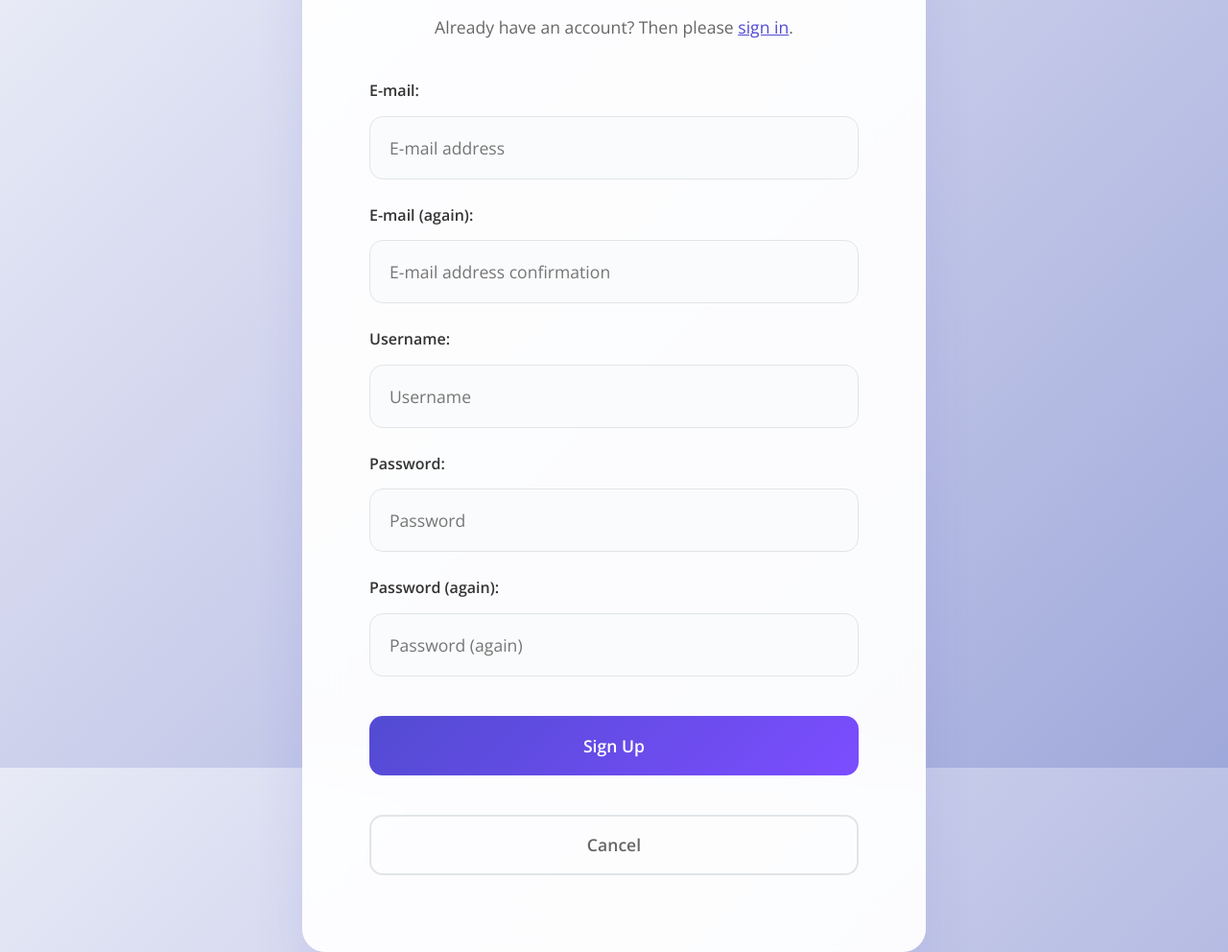
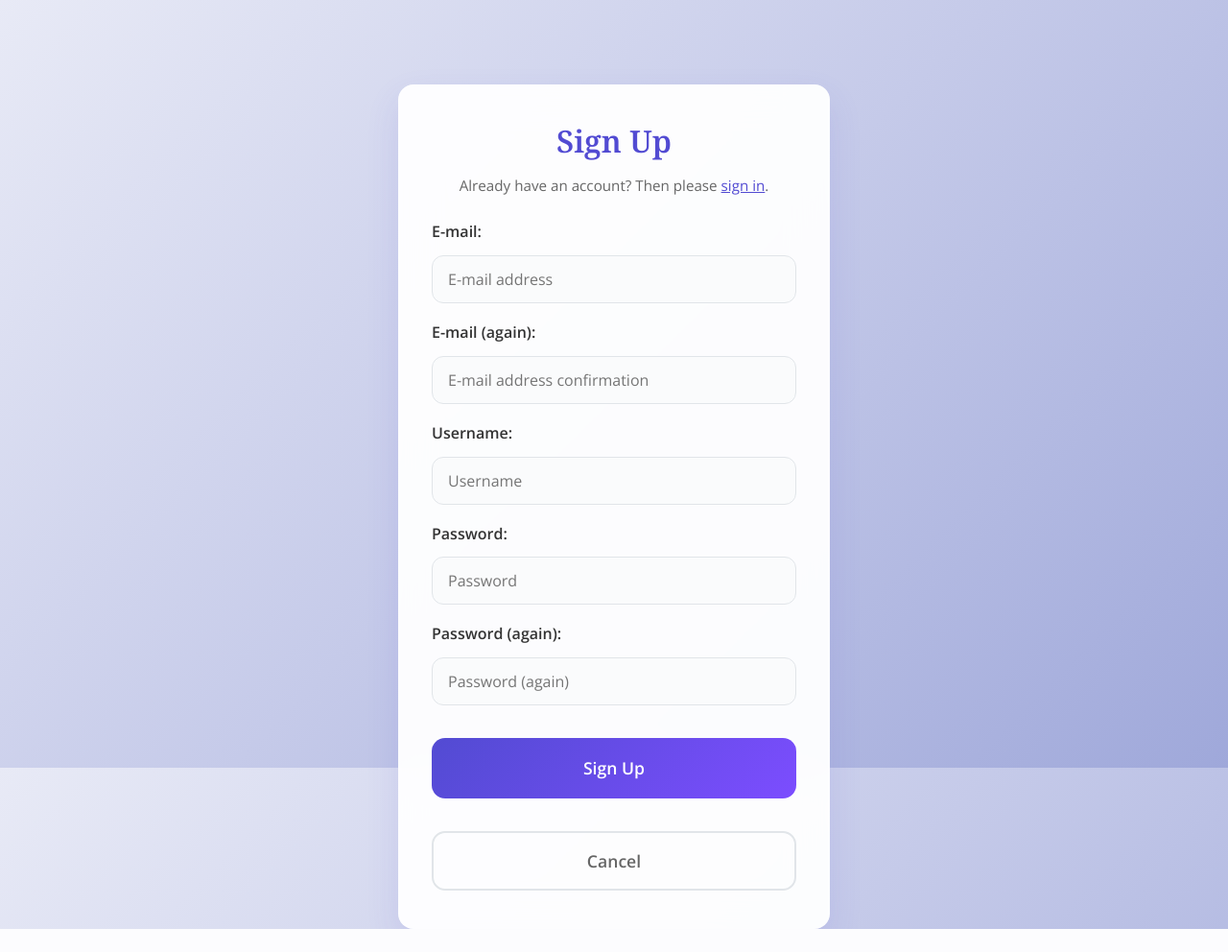
Before and after one commit to markh55/PP4-ecommerce, a Django app: page /accounts/signup/ in a window 1280 px wide. Shown: the whole page at 96% size. After the commit the page ends 968 px from the top, so only its background shows below. Run offline with Django 3.2, Linux system fonts and the light colour scheme.

Commit message:
resized signup input box to fit better on screen

```diff
--- a/static/css/accounts.css
+++ b/static/css/accounts.css
@@ -15,9 +15,9 @@
 
 body {
     display: flex;
-    align-items: center;
+    align-items: flex-start;
     justify-content: center;
-    min-height: 100vh;
+    min-height: auto;
     padding: 40px 20px;
 }
 
@@ -33,13 +33,13 @@
 
 .col-md-6 {
     width: 100%;
-    max-width: 650px;
-    min-width: 500px;
+    max-width: 450px;
+    min-width: 350px;
     background: rgba(255, 255, 255, 0.95);
     backdrop-filter: blur(20px);
-    border-radius: 24px;
-    padding: 80px 70px;
-    box-shadow: 0 25px 50px rgba(82, 75, 210, 0.12);
+    border-radius: 16px;
+    padding: 40px 35px;
+    box-shadow: 0 15px 35px rgba(82, 75, 210, 0.12);
     transition: transform 0.3s ease;
 }
 
@@ -49,19 +49,19 @@
 
 h1 {
     font-family: 'Noto Serif', serif;
-    font-size: 2.8rem;
+    font-size: 2rem;
     font-weight: 600;
     color: #524BD2;
     text-align: center;
-    margin-bottom: 1.5rem;
+    margin-bottom: 1rem;
 }
 
 p {
-    font-size: 1.1rem;
+    font-size: 0.95rem;
     color: #666;
     text-align: center;
-    margin-bottom: 2.5rem;
-    line-height: 1.6;
+    margin-bottom: 1.5rem;
+    line-height: 1.5;
 }
 
 .login, .signup {
@@ -71,8 +71,8 @@
 .signup {
     display: flex;
     flex-direction: column;
-    gap: 25px;
-    margin-top: 2rem;
+    gap: 18px;
+    margin-top: 1.5rem;
 }
 
 .login {
@@ -101,10 +101,10 @@
 .signup input[type="email"],
 .signup input[type="password"] {
     width: 100%;
-    padding: 18px 20px;
-    font-size: 1.1rem;
+    padding: 12px 16px;
+    font-size: 1rem;
     border: 1px solid #e1e5e9;
-    border-radius: 14px;
+    border-radius: 12px;
     background: #fafbfc;
     transition: all 0.3s ease;
 }
```
